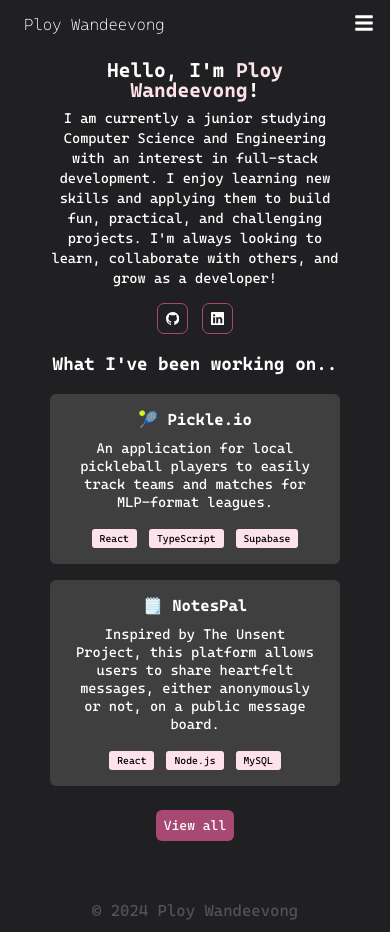
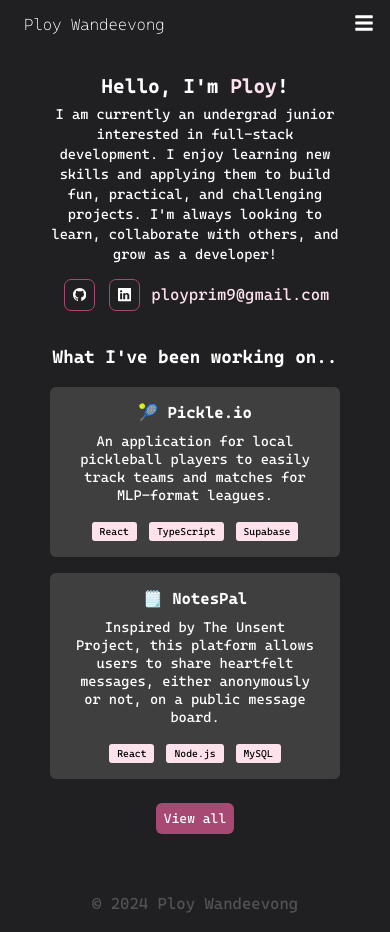
Before and after one commit to ployw/ployw.github.io, a React (Create React App) app: page /#/ in a window 390 px wide. Built offline with nearby package versions, Linux system fonts and the light colour scheme.

Commit message:
hero height on mobile

```diff
--- a/src/components/Hero.js
+++ b/src/components/Hero.js
@@ -7,8 +7,8 @@ const Hero = () => {
     <div className="home container inner inner-div">
       <div className="about-content inner">
         <div className="about-me inner">
-          <h2>Hello, I'm <span className="highlight">Ploy Wandeevong</span>!</h2>
-          <p>I am currently a junior studying Computer Science and Engineering with an interest in full-stack development. I enjoy learning new skills and applying them to build fun, practical, and challenging projects. I'm always looking to learn, collaborate with others, and grow as a developer!</p>
+          <h2>Hello, I'm <span className="highlight">Ploy</span>!</h2>
+          <p>I am currently an undergrad junior interested in full-stack development. I enjoy learning new skills and applying them to build fun, practical, and challenging projects. I'm always looking to learn, collaborate with others, and grow as a developer!</p>
         </div>
         <div className="about-links container inner">
             <a target="_blank" className="link" href="https://github.com/ployw" rel="noopener noreferrer">
@@ -21,6 +21,7 @@ const Hero = () => {
               <svg stroke="currentColor" fill="currentColor" strokeWidth="0" viewBox="0 0 16 16" aria-hidden="true" focusable="false" height="1em" width="1em" xmlns="http://www.w3.org/2000/svg"><path d="M0 1.146C0 .513.526 0 1.175 0h13.65C15.474 0 16 .513 16 1.146v13.708c0 .633-.526 1.146-1.175 1.146H1.175C.526 16 0 15.487 0 14.854V1.146zm4.943 12.248V6.169H2.542v7.225h2.401zm-1.2-8.212c.837 0 1.358-.554 1.358-1.248-.015-.709-.52-1.248-1.342-1.248-.822 0-1.359.54-1.359 1.248 0 .694.521 1.248 1.327 1.248h.016zm4.908 8.212V9.359c0-.216.016-.432.08-.586.173-.431.568-.878 1.232-.878.869 0 1.216.662 1.216 1.634v3.865h2.401V9.25c0-2.22-1.184-3.252-2.764-3.252-1.274 0-1.845.7-2.165 1.193v.025h-.016a5.54 5.54 0 0 1 .016-.025V6.169h-2.4c.03.678 0 7.225 0 7.225h2.4z"></path></svg>
               </button>
             </a>
+            <p className="highlight">ployprim9@gmail.com</p>
         </div>
       </div>
     </div>
--- a/src/components/HeroStyles.css
+++ b/src/components/HeroStyles.css
@@ -1,6 +1,6 @@
 .home {
     padding-top: 4.8rem;
-    min-height: 342px;
+    min-height: 300px;
     width: 100%;
 }
 
@@ -40,9 +40,9 @@
 }
 
 
-/* @media screen and (max-width: 640px)
+@media screen and (max-width: 640px)
 {
-    .home .about-content p {
-        font-size: var(--h3-font-size);
+    .home {
+        min-height: 342px;
     }
-} */
+}
```
